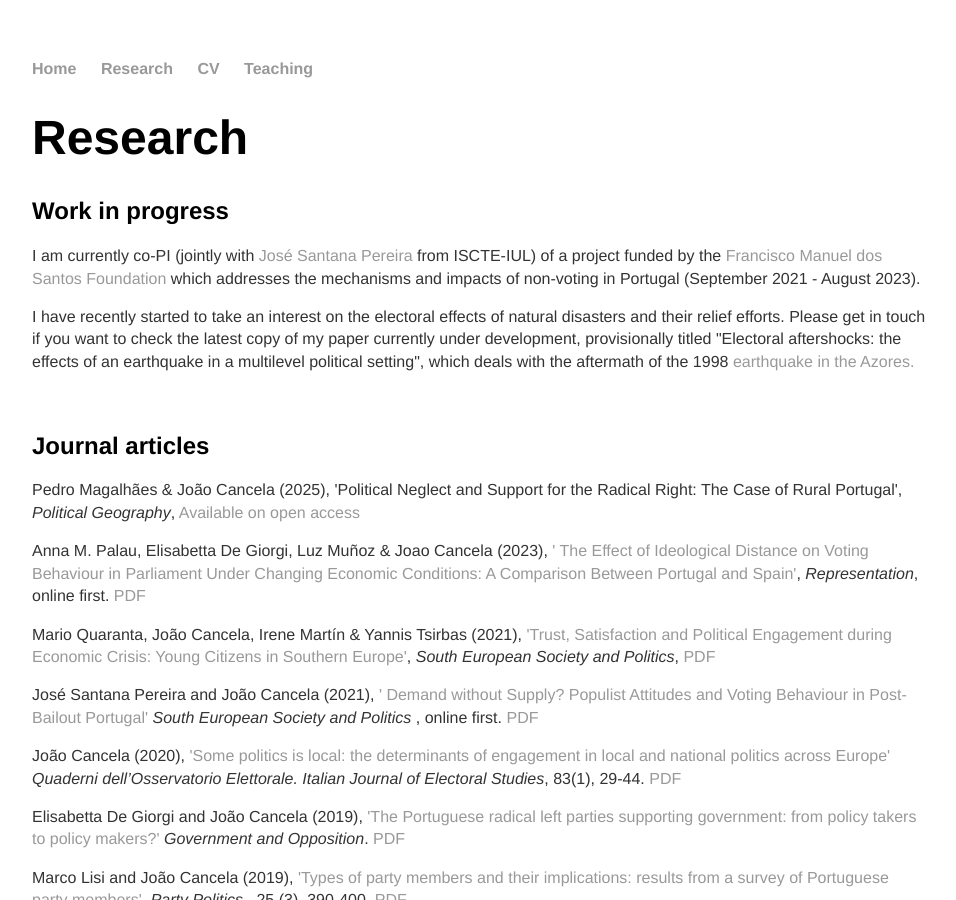
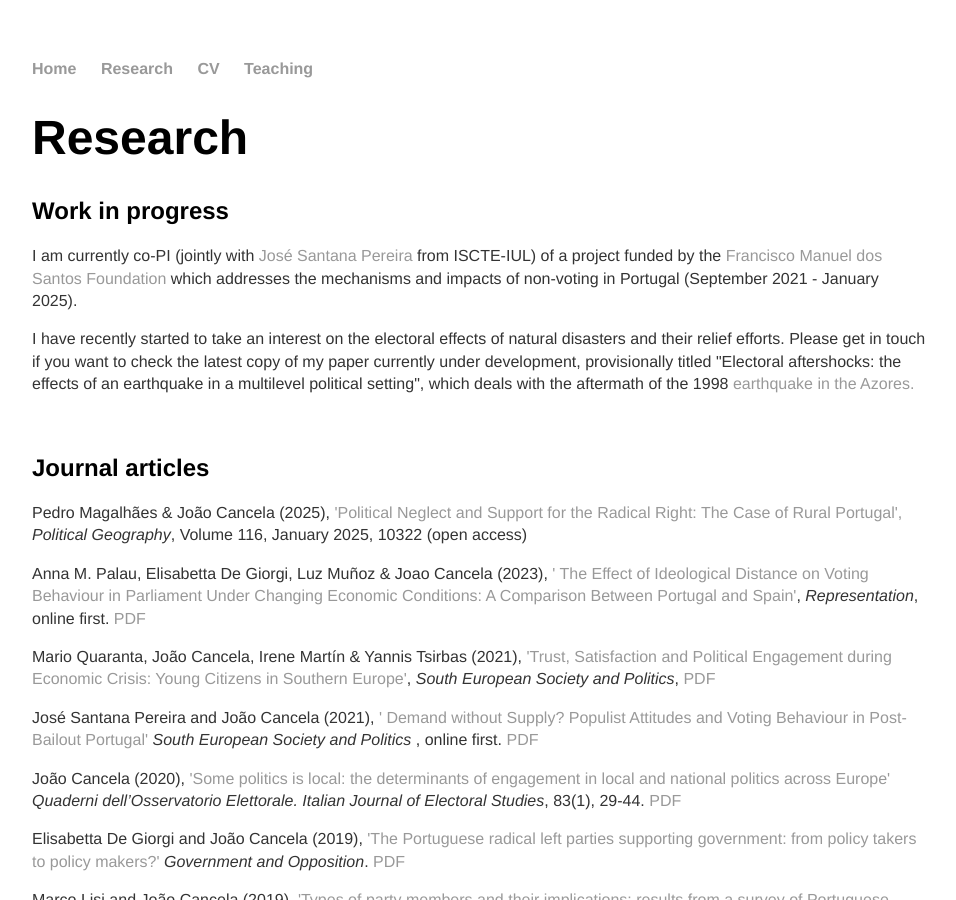
Before and after one commit to joaocancela/joaocancela.github.io, a Jekyll site: the page built from research/index.html, in a window 1280 px wide and 900 px high. Shown: the whole window, without its empty margins (160-1116 px from the left). Built offline with Jekyll 4.4.1, drawn with Linux system fonts in a browser that asks for light colours.

Commit message:
Update index.html

```diff
--- a/research/index.html
+++ b/research/index.html
@@ -9,7 +9,7 @@ title: Research
 
 <h2>Work in progress</h2>
 
-<p> I am currently co-PI (jointly with <a href = "https://ciencia.iscte-iul.pt/authors/jose-santana-pereira/cv"> José Santana Pereira</a> from ISCTE-IUL) of a project funded by the <a href = "https://www.ffms.pt"> Francisco Manuel dos Santos Foundation </a> which addresses the mechanisms and impacts of non-voting in Portugal (September 2021 - August 2023). </p>
+<p> I am currently co-PI (jointly with <a href = "https://ciencia.iscte-iul.pt/authors/jose-santana-pereira/cv"> José Santana Pereira</a> from ISCTE-IUL) of a project funded by the <a href = "https://www.ffms.pt"> Francisco Manuel dos Santos Foundation </a> which addresses the mechanisms and impacts of non-voting in Portugal (September 2021 - January 2025). </p>
 
 <p> I have recently started to take an interest on the electoral effects of natural disasters and their relief efforts. Please get in touch if you want to check the latest copy of my paper currently under development, provisionally titled "Electoral aftershocks: the effects of an earthquake in a multilevel political setting", which deals with the aftermath of the 1998 <a href = "https://en.wikipedia.org/wiki/1998_Azores_Islands_earthquake ">earthquake in the Azores. </a></p>
 <p>&nbsp;</p>
@@ -17,7 +17,7 @@ title: Research
 <h2>Journal articles</h2>
 
 
-<p>Pedro Magalhães & Jo&atilde;o Cancela (2025), 'Political Neglect and Support for the Radical Right: The Case of Rural Portugal', <em>Political Geography</em>, <a href="https://www.sciencedirect.com/science/article/pii/S0962629824001732"> Available on open access </a></p>
+<p>Pedro Magalhães & Jo&atilde;o Cancela (2025), <a href="https://www.sciencedirect.com/science/article/pii/S0962629824001732"> 'Political Neglect and Support for the Radical Right: The Case of Rural Portugal', </a> <em>Political Geography</em>, Volume 116, January 2025, 10322 (open access) </p>
 
 
 <p>Anna M. Palau, Elisabetta De Giorgi, Luz Muñoz & Joao Cancela (2023), <a href =
```
